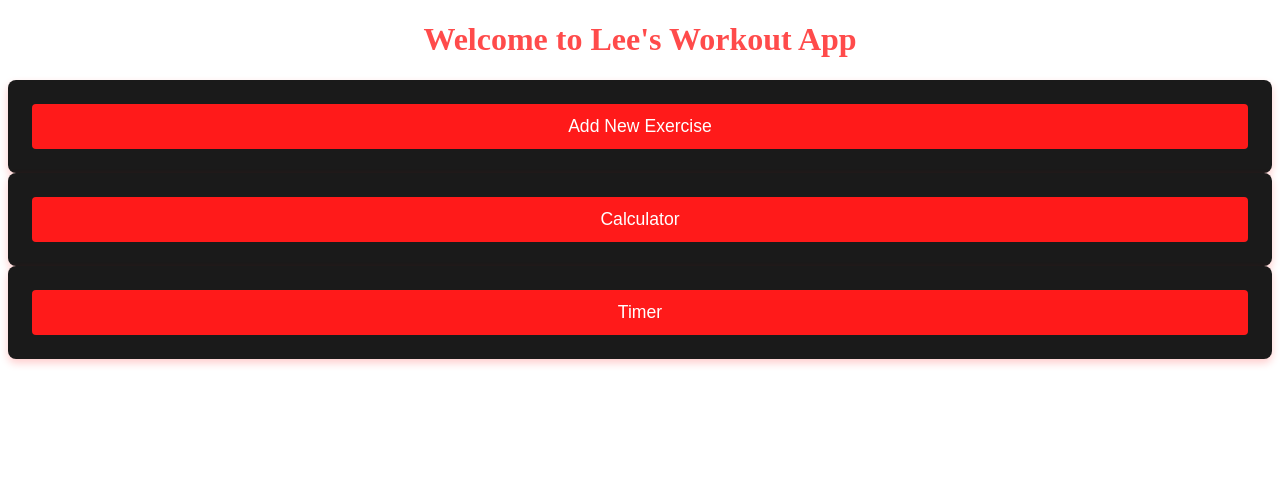
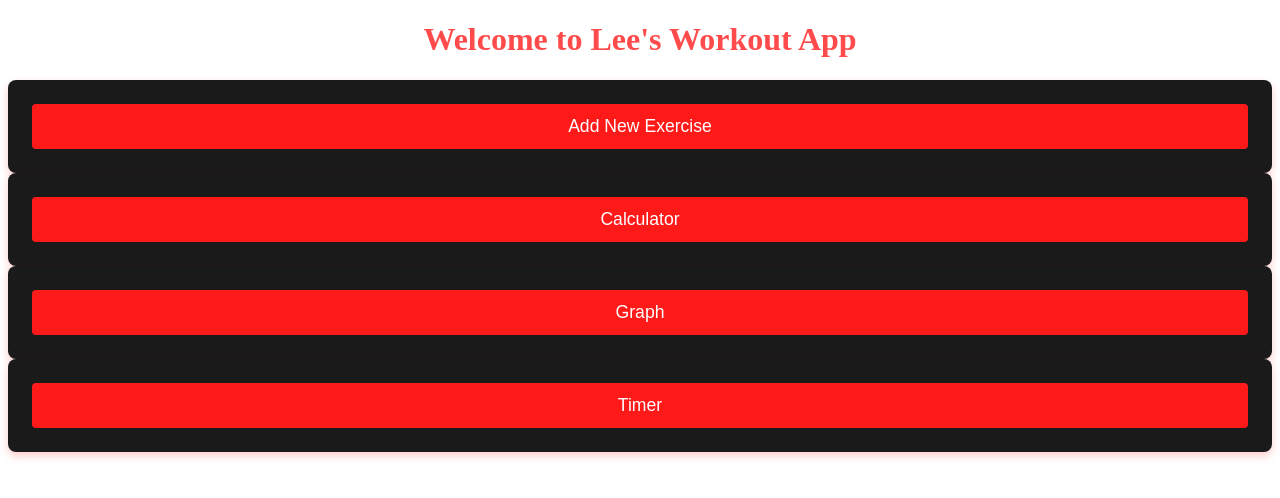
Before and after one commit to leegg713/PythonWorkoutLog, a Flask app: page / in a window 1280 px wide. Shown: the top 498 px of the page. Run offline with Flask 3, Linux system fonts and the light colour scheme.

Commit message:
Got graph route set up. Now just need to do logic for different types of graphs. Create functions in visualizations.py

```diff
--- a/app.py
+++ b/app.py
@@ -4,6 +4,9 @@
 # app.py
 from flask import Flask, render_template, request, redirect, url_for #Imports flask, render_template function and requests function
 from main import  add_exercise, average_lift, wilks, one_rep_max,  dots, plate_calculator
+import matplotlib.pyplot as plt
+import io
+import base64
 
 app = Flask(__name__)
 
@@ -22,6 +25,39 @@ def add():
         return redirect(url_for('home'))
     return render_template('add.html')
 
+@app.route('/graph')
+def graph():
+    graphs = []
+
+    # First graph
+    x1, y1 = [1, 2, 3, 4, 5], [10, 20, 15, 25, 30]
+    buf1 = io.BytesIO()
+    plt.figure()
+    plt.plot(x1, y1, marker='o', color='blue')
+    plt.title("Line Graph 1")
+    plt.xlabel("X Axis")
+    plt.ylabel("Y Axis")
+    plt.savefig(buf1, format='png')
+    buf1.seek(0)
+    plt.close()
+    graphs.append(base64.b64encode(buf1.getvalue()).decode('utf-8'))
+
+    # Second graph
+    x2, y2 = [1, 2, 3, 4, 5], [5, 15, 10, 20, 25]
+    buf2 = io.BytesIO()
+    plt.figure()
+    plt.bar(x2, y2, color='green')
+    plt.title("Bar Graph 2")
+    plt.xlabel("X Axis")
+    plt.ylabel("Y Axis")
+    plt.savefig(buf2, format='png')
+    buf2.seek(0)
+    plt.close()
+    graphs.append(base64.b64encode(buf2.getvalue()).decode('utf-8'))
+
+    # You can add more graphs here following the same pattern
+
+    return render_template('graph.html', graphs=graphs)
 
 @app.route('/timer', methods=['GET', 'POST']) #Timer Page
 def timer():
--- a/templates/home.html
+++ b/templates/home.html
@@ -18,6 +18,10 @@
     <button type="submit">Calculator</button>
     </form>
 
+    <form action="{{ url_for('graph') }}" method="get">
+    <button type="submit">Graph</button>
+    </form>
+
     <form action="{{ url_for('timer') }}" method="get">
     <button type="submit">Timer</button>
     </form>
```
Also changed, not shown: templates/graph.html (+9 -8 lines).
